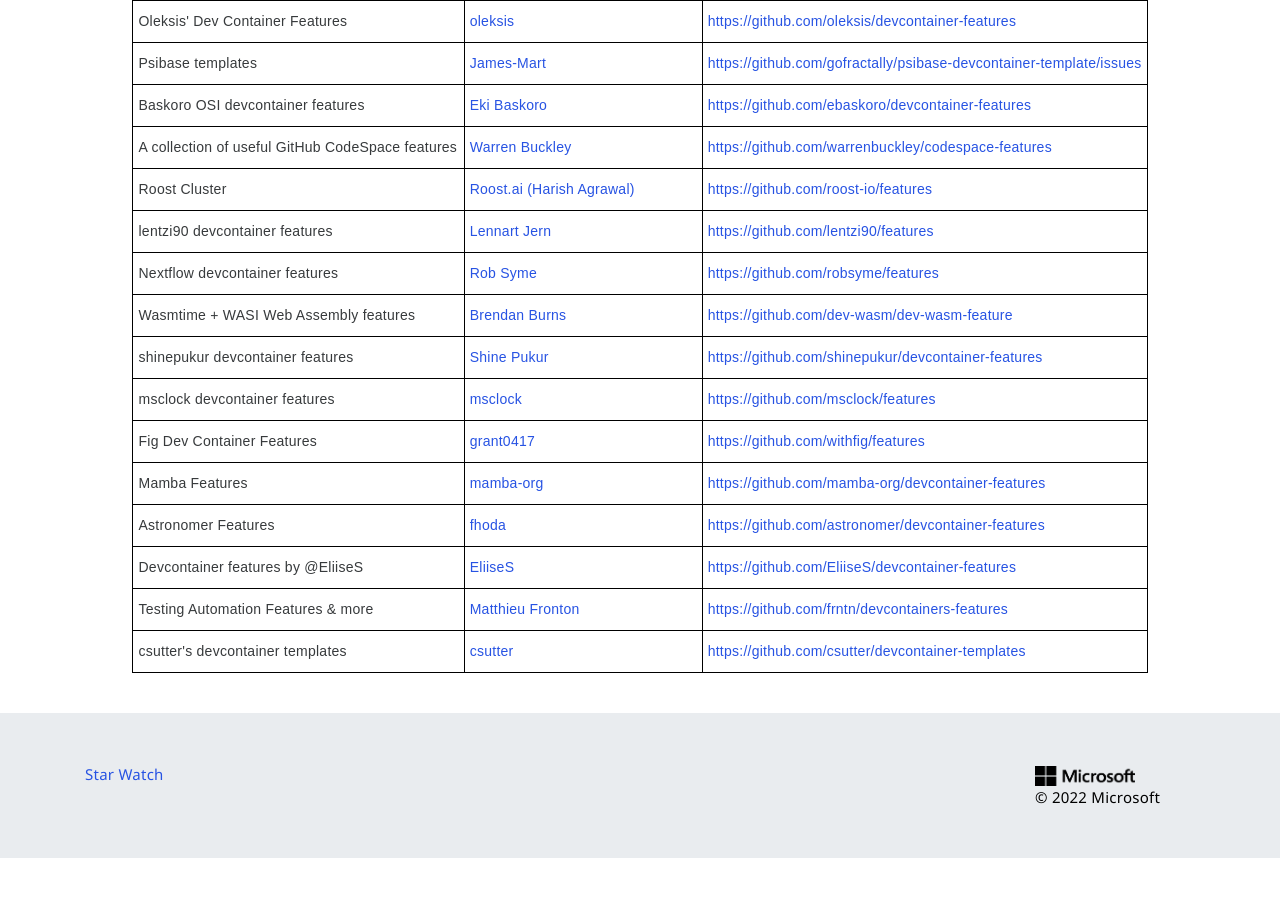
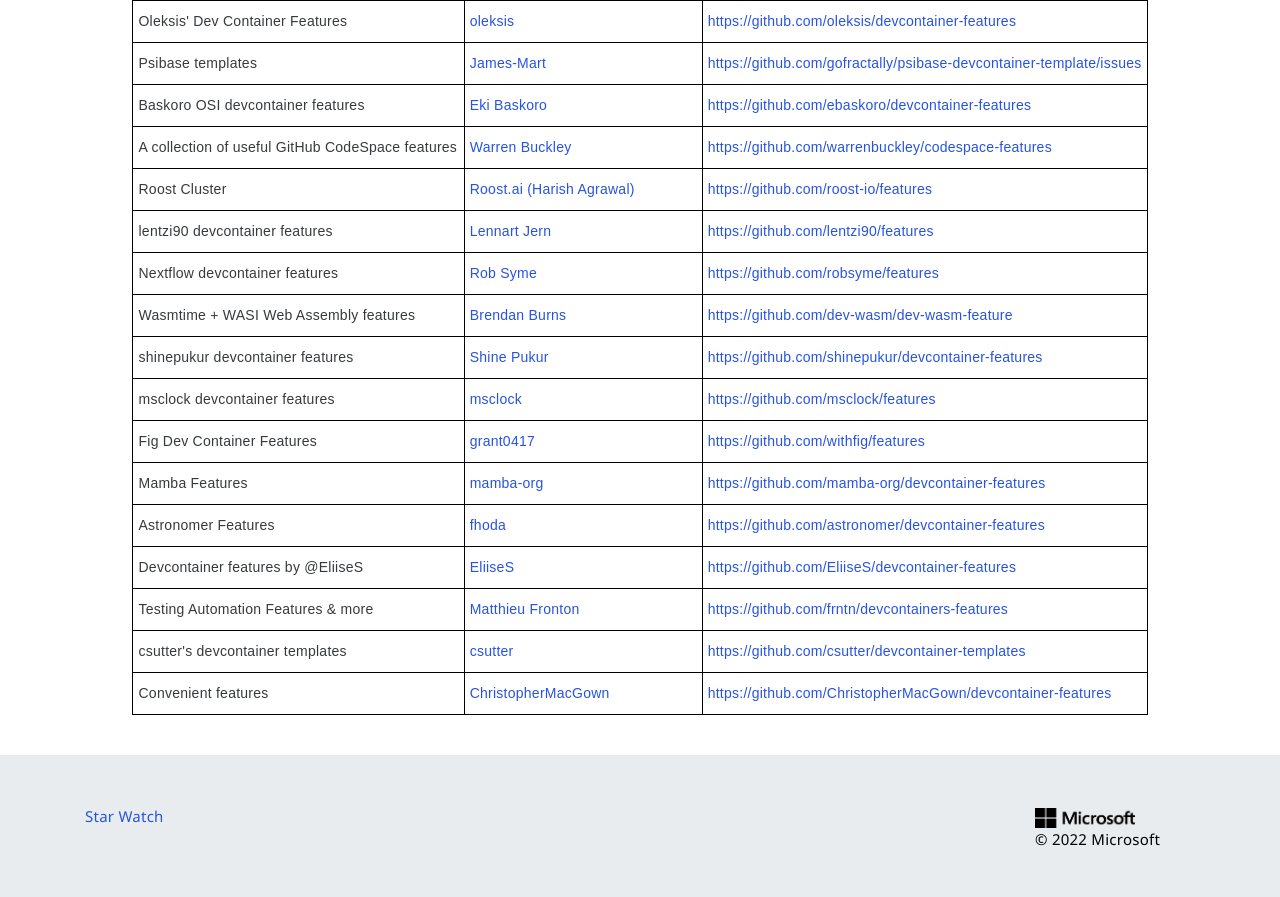
Before and after one commit to devcontainers/devcontainers.github.io, a Jekyll site: the page built from collections.html, in a window 1280 px wide and 900 px high, scrolled down 1678 px. Shown: the top 897 px of the window. Built offline with Jekyll 4.4.1, drawn with Linux system fonts in a browser that asks for light colours; nearby versions of some CDN libraries; comment, search, counter and statistics services are not loaded; before the commit the page ends 2536 px from its top, so only the background shows below that.

Commit message:
Add ChristopherMacGown/devcontainer-features to the collection index.

```diff
--- a/_data/collection-index.yml
+++ b/_data/collection-index.yml
@@ -238,3 +238,8 @@
   contact: https://github.com/csutter/devcontainer-templates/issues
   repository: https://github.com/csutter/devcontainer-templates
   ociReference: ghcr.io/csutter/devcontainer-templates
+- name: Convenient features
+  maintainer: ChristopherMacGown
+  contact: https://github.com/ChristopherMacGown/devcontainer-features/issues
+  repository: https://github.com/ChristopherMacGown/devcontainer-features
+  ociReference: ghcr.io/christophermacgown/devcontainer-features
```
